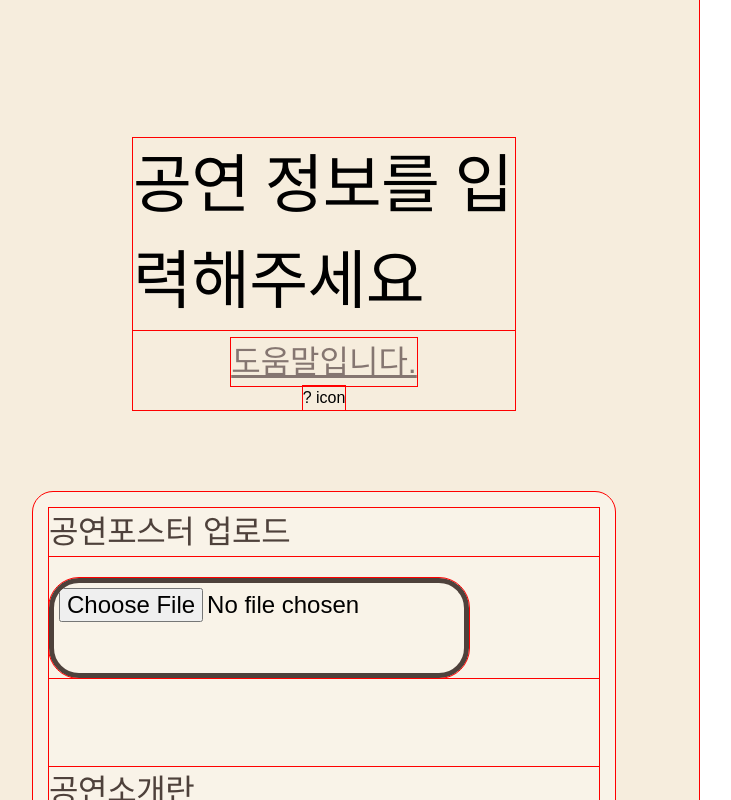
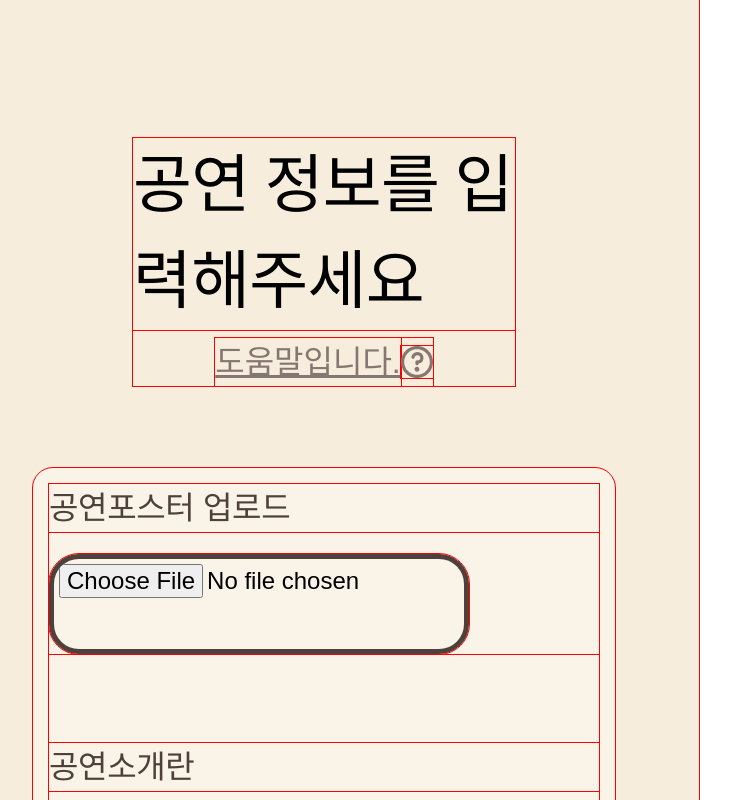
Before and after one commit to devBuzz142/numanku-fe, a React (Create React App) app: page /make/info in a window 1280 px wide. Shown: the top 800 px of the page, without its empty margins (51-782 px from the left). Built offline with nearby package versions, Linux system fonts and the light colour scheme; a web font is replaced by a local one.

Commit message:
feat: Icon component 구현 & 적용

```diff
--- /dev/null
+++ b/src/components/Icon/Icon.jsx
@@ -0,0 +1,11 @@
+import ICON_HELP_CIRCLE from '../../assets/icons/help_circle.png';
+
+const Icon = ({ name, ...props }) => {
+  switch (name) {
+    case 'HELP_CIRCLE':
+      return <img src={ICON_HELP_CIRCLE} alt="help_circle" {...props} />;
+    default:
+      return null;
+  }
+};
+export default Icon;
--- a/src/pages/MakeInfoPage/MakeInfoPage.jsx
+++ b/src/pages/MakeInfoPage/MakeInfoPage.jsx
@@ -4,6 +4,7 @@ import * as S from './MakeInfoPage.style';
 import Header from '../../components/Header/Header';
 import Input from '../../components/Input/Input';
 import Button from '../../components/Button/Button';
+import Icon from '../../components/Icon/Icon';
 
 const MakeInfoPage = () => {
   const navigate = useNavigate();
@@ -39,8 +40,10 @@ const MakeInfoPage = () => {
         <S.HeaderWrapper>
           <Header width={382}>공연 정보를 입력해주세요</Header>
         </S.HeaderWrapper>
-        <S.Guide>도움말입니다.</S.Guide>
-        <div>? icon</div>
+        <S.GuideWrapper>
+          <S.Guide>도움말입니다.</S.Guide>
+          <Icon name="HELP_CIRCLE" width={32} height={32} />
+        </S.GuideWrapper>
       </S.HeaderContainer>
       <S.MainContainer>
         <S.Form>
--- a/src/pages/MakeInfoPage/MakeInfoPage.style.jsx
+++ b/src/pages/MakeInfoPage/MakeInfoPage.style.jsx
@@ -28,9 +28,14 @@ export const HeaderWrapper = styled.div`
   flex-direction: column;
 `;
 
-export const Guide = styled.div`
+export const GuideWrapper = styled.div`
   margin-top: 8px;
 
+  display: flex;
+  align-items: center;
+`;
+
+export const Guide = styled.div`
   font-size: 32px;
   font-style: normal;
   font-weight: 400;
```
Also changed, not shown: src/assets/icons/help_circle.png (added).
